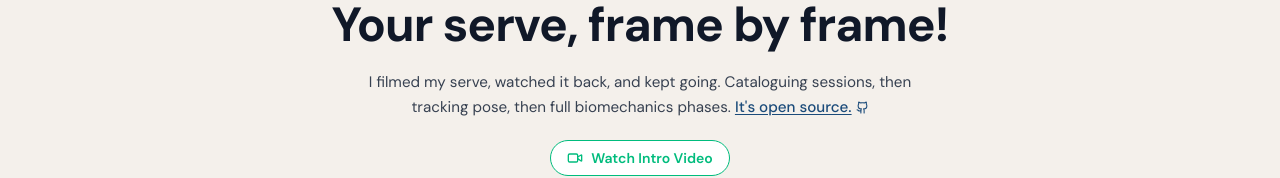
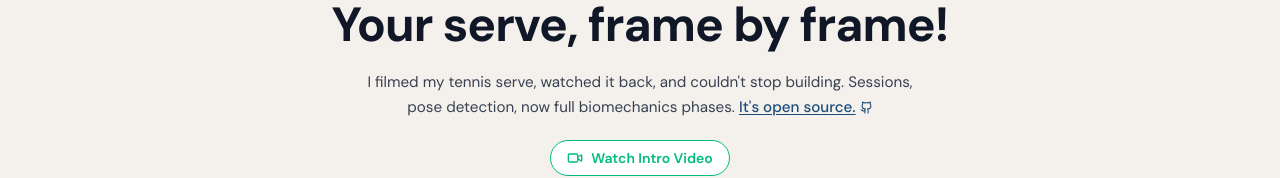
Before and after one commit to aseda-sam/tennis_coach_app, a React (Create React App) app in the folder frontend/: page / in a window 1280 px wide. Shown: the part 181-359 px from the top of the page. Built offline with nearby package versions, Linux system fonts and the light colour scheme; no server answers.

Commit message:
Tighten origin copy and fix open source link inline layout

```diff
--- a/frontend/src/components/DemoLanding.tsx
+++ b/frontend/src/components/DemoLanding.tsx
@@ -34,8 +34,8 @@ const DemoLanding: React.FC<DemoLandingProps> = ({
           <div className="demo-landing__hero-content">
             <h1 className="demo-landing__title">Your serve, frame by frame!</h1>
             <p className="demo-landing__origin">
-              I filmed my serve, watched it back, and kept going. Cataloguing
-              sessions, then tracking pose, then full biomechanics phases.{' '}
+              I filmed my tennis serve, watched it back, and couldn't stop
+              building. Sessions, pose detection, now full biomechanics phases.{' '}
               <a
                 href="https://github.com/aseda-sam/tennis_coach_app"
                 className="demo-landing__origin-link"
@@ -122,7 +122,9 @@ const DemoLanding: React.FC<DemoLandingProps> = ({
         {/* Features Section */}
         <div className="demo-landing__features-section">
           <div className="demo-landing__features-header">
-            <h3 className="demo-landing__features-title">What You'll Get</h3>
+            <h3 className="demo-landing__features-title">
+              What You&apos;ll Get
+            </h3>
           </div>
 
           <div className="demo-landing__feature-grid">
```
